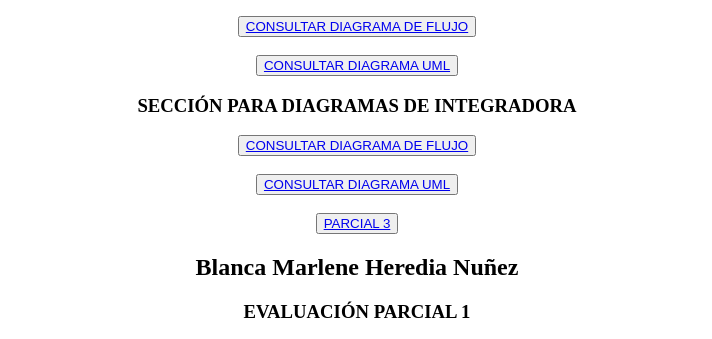
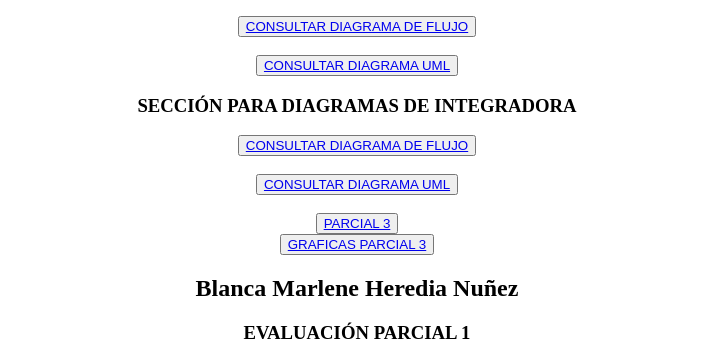
Before and after one commit to Blanca-Heredia/Parcial1, a plain HTML site: page index.html in a window 1280 px wide. Shown: the part 457-796 px from the top of the page, without its empty margins (283-995 px from the left). Drawn offline with Linux system fonts and the light colour scheme.

Commit message:
Add button for GRAFICAS PARCIAL 3 in index.html
Added a button for 'GRAFICAS PARCIAL 3' to the index page.

```diff
--- a/index.html
+++ b/index.html
@@ -13,6 +13,7 @@
             <button><a href="diagramas_flujo_inte.html">CONSULTAR DIAGRAMA DE FLUJO</button></a><br><br>
             <button><a href="diagrama_uml_inter.html">CONSULTAR DIAGRAMA UML</button></a><br><br>
             <button><a href="https://app-joyas-lzza.bolt.host/">PARCIAL 3</button></a><br>
+            <button><a href="https://app-joyas-lzza.bolt.host/">GRAFICAS PARCIAL 3</button></a><br>
             <h2>Blanca Marlene Heredia Nuñez</h2>
             <h3>EVALUACIÓN PARCIAL 1</h3>
             <h3>CORREO: marlenheredia28@gmail.com</h3>
@@ -22,4 +23,5 @@
         </center>
         </body>
     </head>
+
 </html>
```
